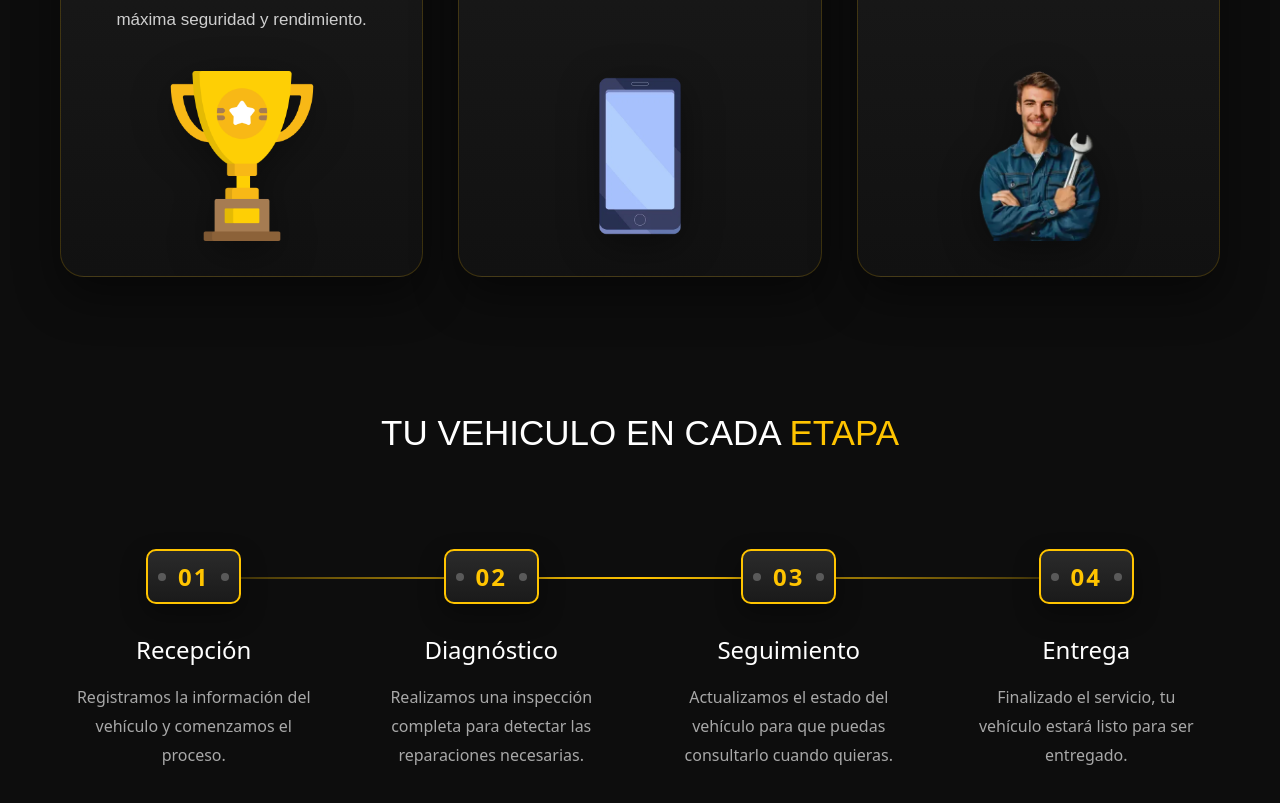
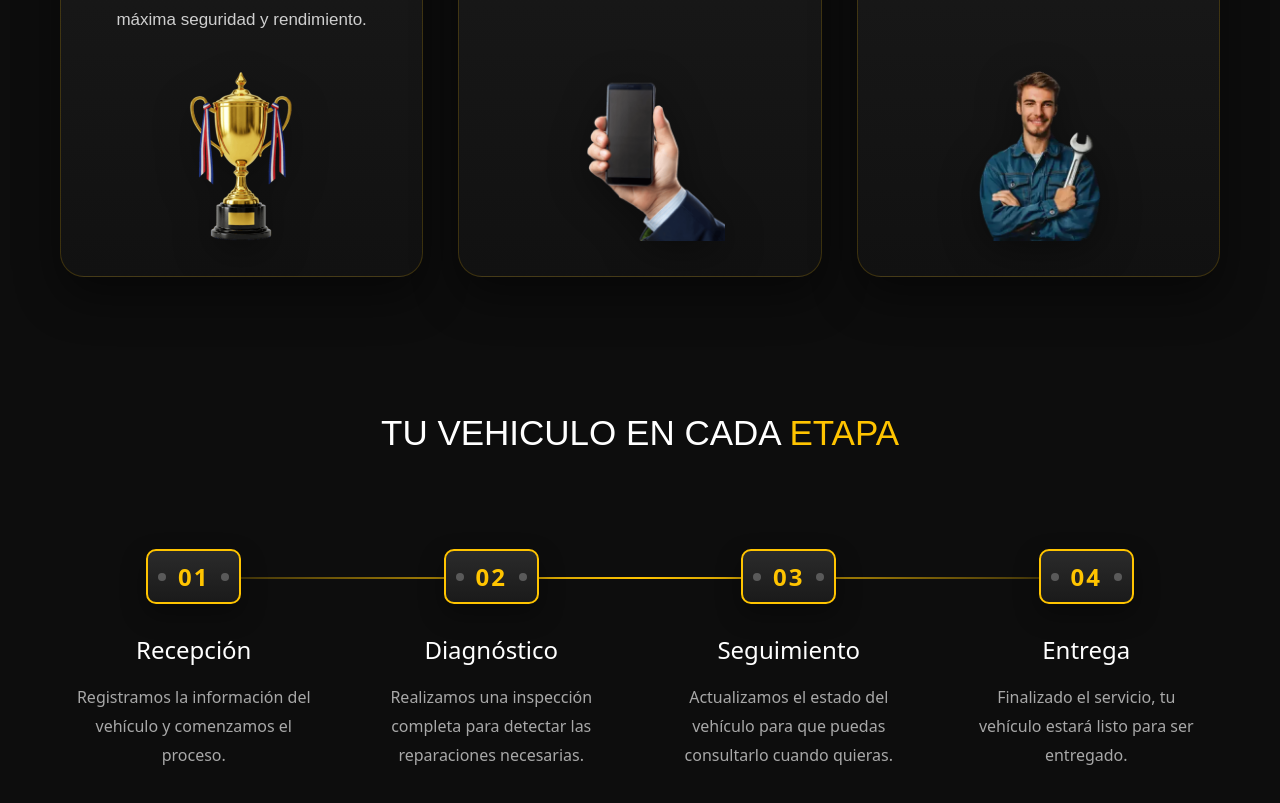
Before and after one commit to mariangel-ms/CarsTrack, a website with bundled scripts: page views/home/index.html in a window 1280 px wide. Shown: the part 1841-2644 px from the top of the page. Built offline with nearby package versions, Linux system fonts and the light colour scheme; a web font is replaced by a local one.

Commit message:
actualizacion fotos del home

```diff
--- a/controllers/cars.js
+++ b/controllers/cars.js
@@ -76,7 +76,7 @@ try {
       });
       await car.save();
     } else if (car.cliente.cedula !== cedula) {
-      // El vehiculo ya existe pero pertenece a otra persona: no se reasigna solo
+      // El vehiculo ya existe pero pertenece a otra persona
       return response.status(400).json({
         error: `La placa ${placa.toUpperCase()} ya está registrada a nombre de otro cliente. Verifica la cédula o el cambio de propietario manualmente.`,
       });
@@ -131,13 +131,13 @@ carsRouter.patch('/:id', async (request, response) => {
   try {
     const { nombre, cedula, correo, telefono, placa, marca, modelo, mecanico } = request.body;
 
-    // 1. Buscar el auto y validar si existe
+    //  Buscar el auto y validar si existe
     const car = await Car.findById(request.params.id);
     if (!car) {
       return response.status(404).json({ error: 'No se encontró el vehículo en la base de datos.' });
     }
 
-    // 2. Buscar al cliente usando el _id del auto
+    // Buscar al cliente usando el id del auto
     const cliente = await User.findById(car.cliente._id);
     if (!cliente) {
       return response.status(404).json({ error: 'No se encontró el cliente asociado.' });
--- a/controllers/orders.js
+++ b/controllers/orders.js
@@ -136,7 +136,7 @@ ordersRouter.put("/:id", async (request, response) => {
   }
 });
 
-// Elimina una orden por su _id
+// Elimina una orden por su id
 ordersRouter.delete("/:id", async (request, response) => {
   try {
     const orden = await Order.findByIdAndDelete(request.params.id);
--- a/views/home/index.html
+++ b/views/home/index.html
@@ -64,7 +64,7 @@
       <h3>Experiencia y Calidad</h3>
       <p>Años de trayectoria en el sector automotriz. Combinamos mano de obra calificada con diagnóstico computarizado para garantizar la máxima seguridad y rendimiento.</p>
     </div>
-    <img src="/img/calidad.png" alt="Experiencia y Calidad" class="imagen-servicio">
+    <img src="/img/copa(1).png" alt="Experiencia y Calidad" class="imagen-servicio">
   </div>
 
   <div class="tarjeta-servicio">
@@ -72,7 +72,7 @@
       <h3>Control Absoluto</h3>
       <p>Monitorea en tiempo real en qué fase del taller se encuentra tu auto, evalúa reportes mecánicos y aprueba o rechaza presupuestos al instante desde nuestra plataforma.</p>
     </div>
-    <img src="/img/asd.webp" alt="Control Absoluto" class="imagen-servicio">
+    <img src="/img/celular.webp" alt="Control Absoluto" class="imagen-servicio">
   </div>
 
   <div class="tarjeta-servicio">
--- a/views/home/styles.css
+++ b/views/home/styles.css
@@ -111,7 +111,7 @@ html {
 }
 
 /* ==========================================
-   TARJETAS PREMIUM
+   TARJETAS
 ========================================== */
 
 .seccion-servicios {
```
Also changed, not shown: img/celular.webp (added), img/copa(1).png (added).
